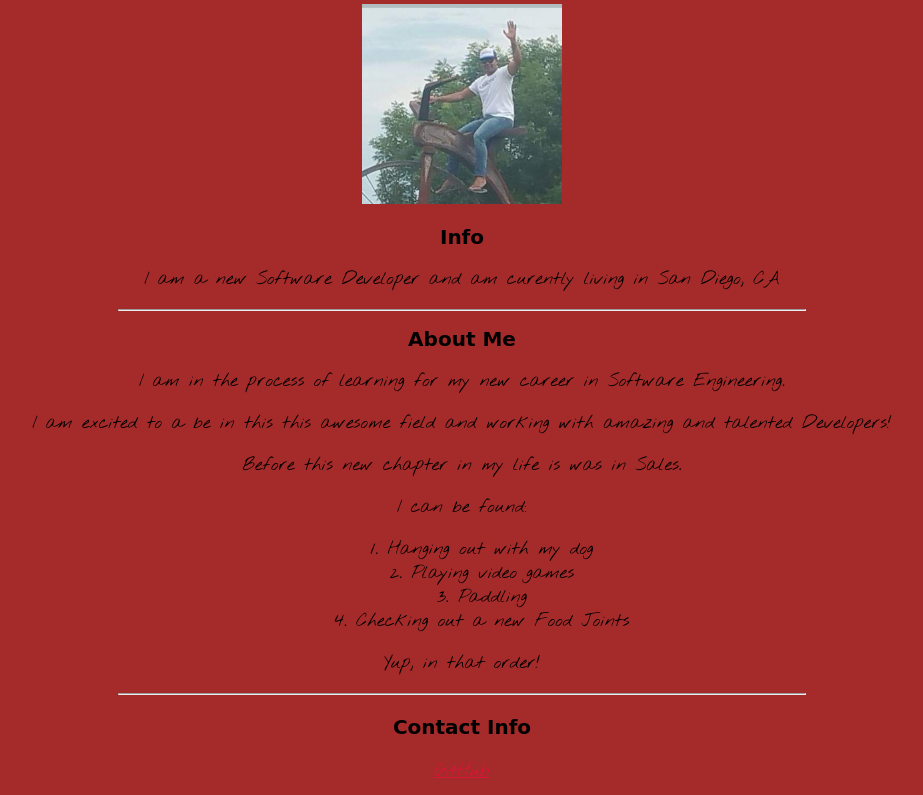
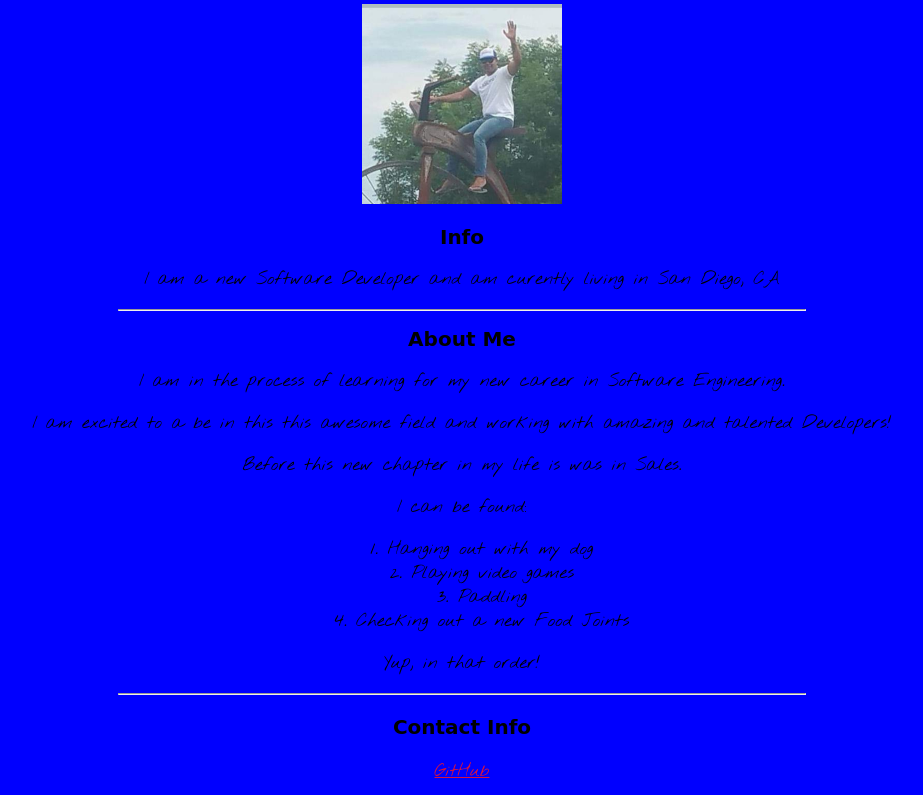
Before and after one commit to TheChunkyPumpkinhead/Chriscampos-website, a plain HTML site: page index.html in a window 1280 px wide. Shown: the part 128-923 px from the top of the page, without its empty margins (178-1101 px from the left). Drawn offline with Linux system fonts and the light colour scheme.

Commit message:
Update style.css

```diff
--- a/style.css
+++ b/style.css
@@ -1,6 +1,6 @@
 /* background */
 body {
-  background:brown
+  background:blue
 }
 
 /* /*headers styling* */
```
